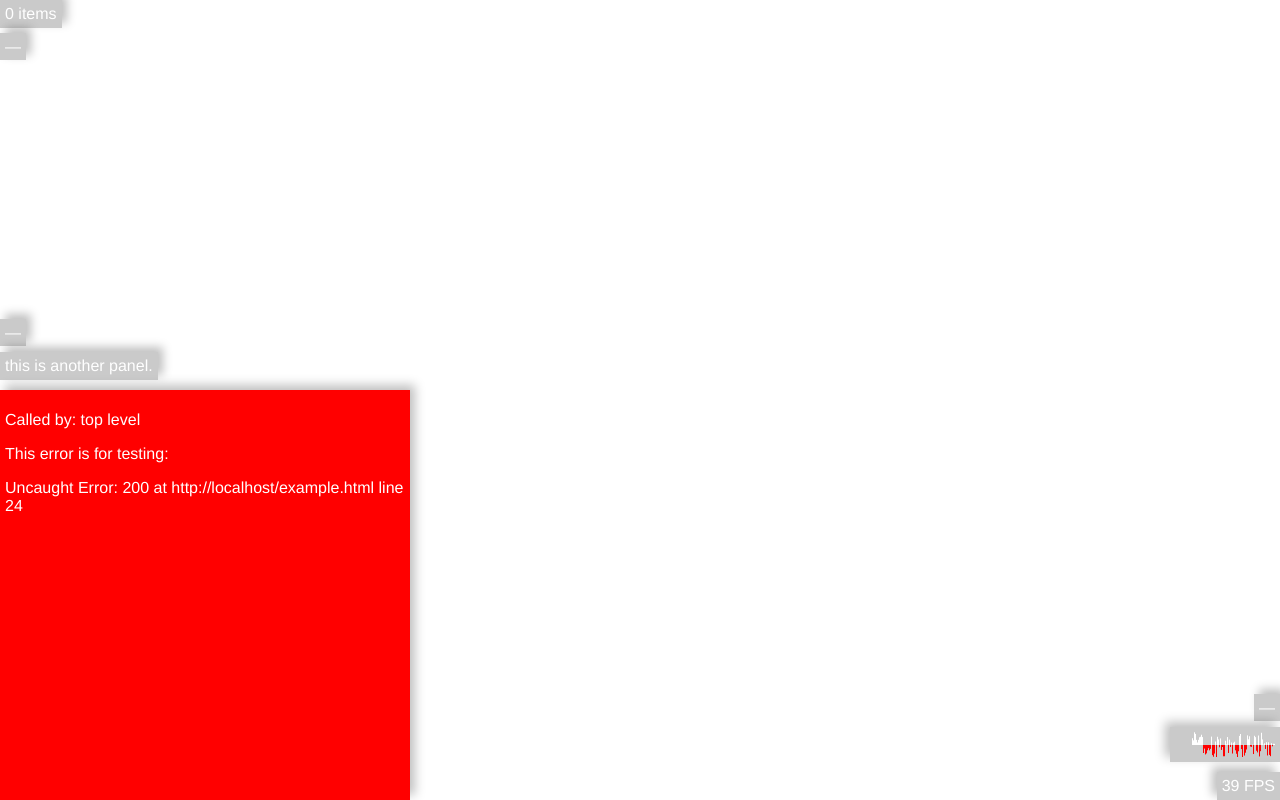
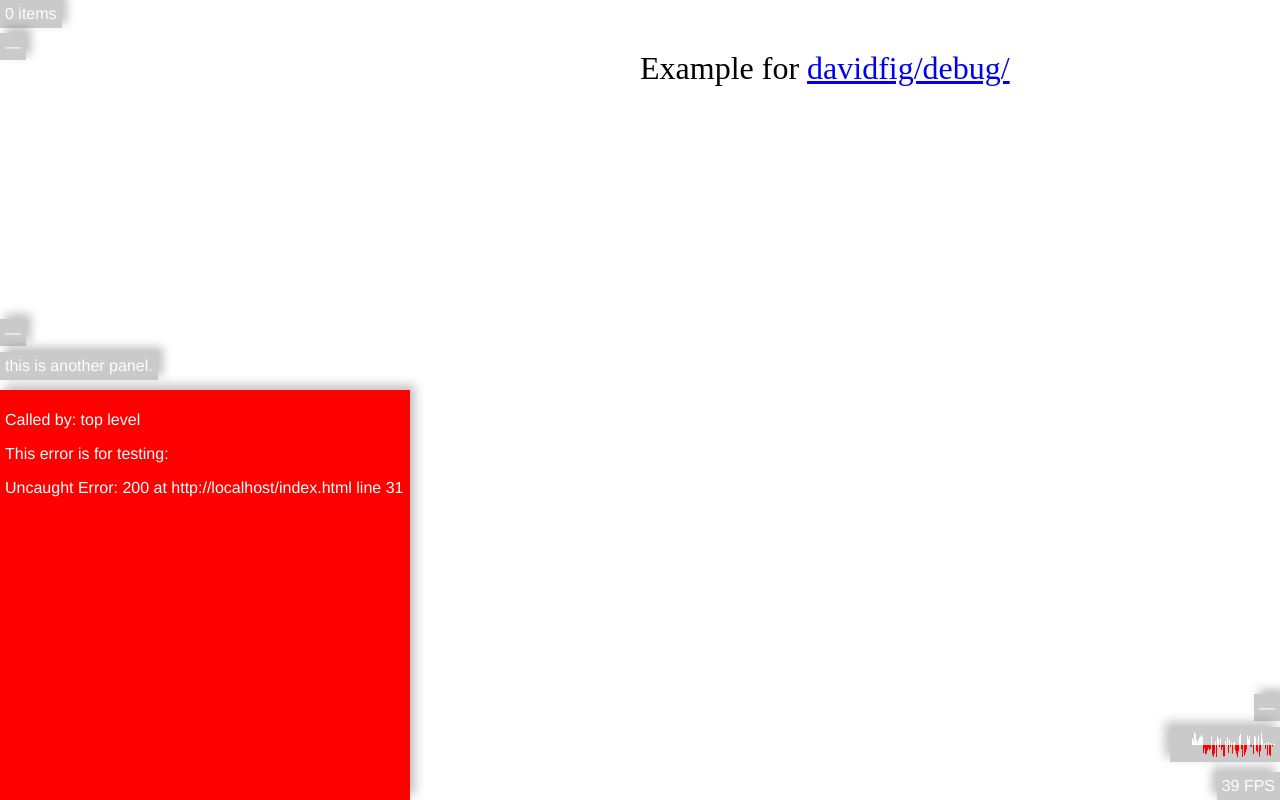
Before and after one commit to davidfig/debug, a plain HTML site: page index.html in a window 1280 px wide. Drawn offline with Linux system fonts and the light colour scheme.

Commit message:
adding index for gh-pages

```diff
--- a/example.html
+++ b/index.html
@@ -2,6 +2,14 @@
     <style>
         body {
             margin: 0;
+        }
+
+        .title {
+            text-align: center;
+            font-size: 200%;
+            position: absolute;
+            left: 50%;
+            top: 50;
         }
     </style>
     <script src="debug.js"></script>
@@ -10,7 +18,6 @@
     <script>
         Debug.init();
         var fps = Debug.add('FPS', {text: '0 FPS', side: 'rightBottom'});
-        // debug('testing . . . ')
         Debug.add('counter', {text: '0 items', side: 'leftTop'});
         var meter = Debug.addMeter('panel', {side: 'rightBottom'});
         setInterval(function () {
@@ -22,5 +29,6 @@
         debug('This error is for testing:');
         Debug.add('testing', {text: 'this is another panel.'});
         throw new Error(200, 'test error.');
-    </script
+    </script>
+    <div class="title">Example for <a href="https://github.com/davidfig/debug">davidfig/debug/</a></div>
 </body>
```
